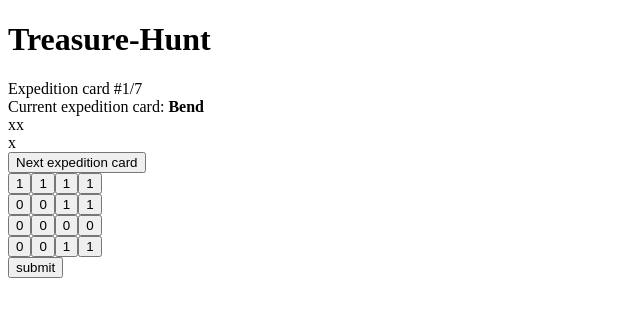
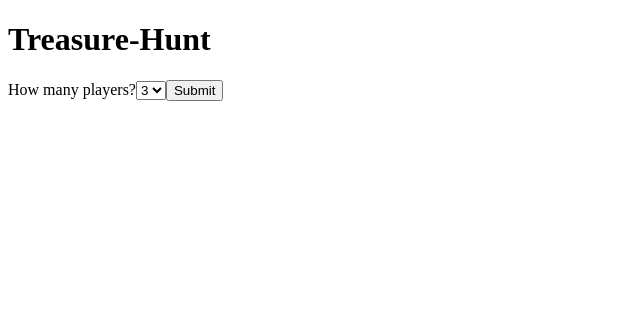
Before and after one commit to dstriz09/treasure-hunt, a React (Create React App) app: page / in a window 1280 px wide. Shown: the top 316 px of the page, without its empty margins (0-640 px from the left). Built offline with nearby package versions, Linux system fonts and the light colour scheme.

Commit message:
Adds multiplayer option (#11)

```diff
--- a/src/App.js
+++ b/src/App.js
@@ -1,15 +1,17 @@
 import React from "react";
 import Board from "./Board";
-import Expedition from "./Expedition"
-import CardContextProvider from "./CardContext"
+import Expedition from "./Expedition";
+import MultiSelect from "./MultiSelect";
+import CardContextProvider from "./CardContext";
 
 export default function App() {
   return (
     <div className="App">
       <CardContextProvider>
         <h1>Treasure-Hunt</h1>
-        <Expedition />
-        <Board />
+        <MultiSelect />
+        {/* <Expedition />
+        <Board /> */}
       </CardContextProvider>
     </div>
   );
--- /dev/null
+++ b/src/MultiSelect.js
@@ -0,0 +1,108 @@
+import React, { useState } from "react";
+import Board from "./Board";
+import Expedition from "./Expedition";
+
+export default function MultiSelect({ onSubmit }) {
+  const [option, setOption] = useState({ value: "3" });
+  const [multiplayer, setMultiplayer] = useState("");
+
+  const handleSubmit = (e, players) => {
+    e.preventDefault();
+    console.log(players == 2);
+    if (players == 2) {
+      console.log("dillin");
+      setMultiplayer(
+        <div>
+          <Expedition />
+          <br />
+          <br />
+          <h3>Player 1</h3>
+          <Board />{" "}
+          <span>
+            <Board />
+          </span>
+          <h3>Player 2</h3>
+          <Board />{" "}
+          <span>
+            <Board />
+          </span>
+        </div>
+      );
+    } else if (players == 3) {
+      console.log("dillin");
+      setMultiplayer(
+        <div>
+          <Expedition />
+          <br />
+          <br />
+          <h3>Player 1</h3>
+          <Board />{" "}
+          <span>
+            <Board />
+          </span>
+          <h3>Player 2</h3>
+          <Board />{" "}
+          <span>
+            <Board />
+          </span>
+          <h3>Player 3</h3>
+          <Board />{" "}
+          <span>
+            <Board />
+          </span>
+        </div>
+      );
+    } else if (players == 4) {
+      console.log("dillin");
+      setMultiplayer(
+        <div>
+          <Expedition />
+          <br />
+          <br />
+          <h3>Player 1</h3>
+          <Board />{" "}
+          <span>
+            <Board />
+          </span>
+          <h3>Player 2</h3>
+          <Board />{" "}
+          <span>
+            <Board />
+          </span>
+          <h3>Player 3</h3>
+          <Board />{" "}
+          <span>
+            <Board />
+          </span>
+          <h3>Player 4</h3>
+          <Board />{" "}
+          <span>
+            <Board />
+          </span>
+        </div>
+      );
+    }
+  };
+
+  return (
+    <div>
+      <form onSubmit={(e) => handleSubmit(e, option.value)}>
+        <label>
+          How many players?
+          <select
+            value={option.value}
+            onChange={(e) => {
+              setOption({ value: `${e.target.value}` });
+            }}
+          >
+            <option value="2">2</option>
+            <option value="3">3</option>
+            <option value="4">4</option>
+          </select>
+        </label>
+        <input type="submit" value="Submit" />
+      </form>
+      {multiplayer}
+    </div>
+  );
+}
```
